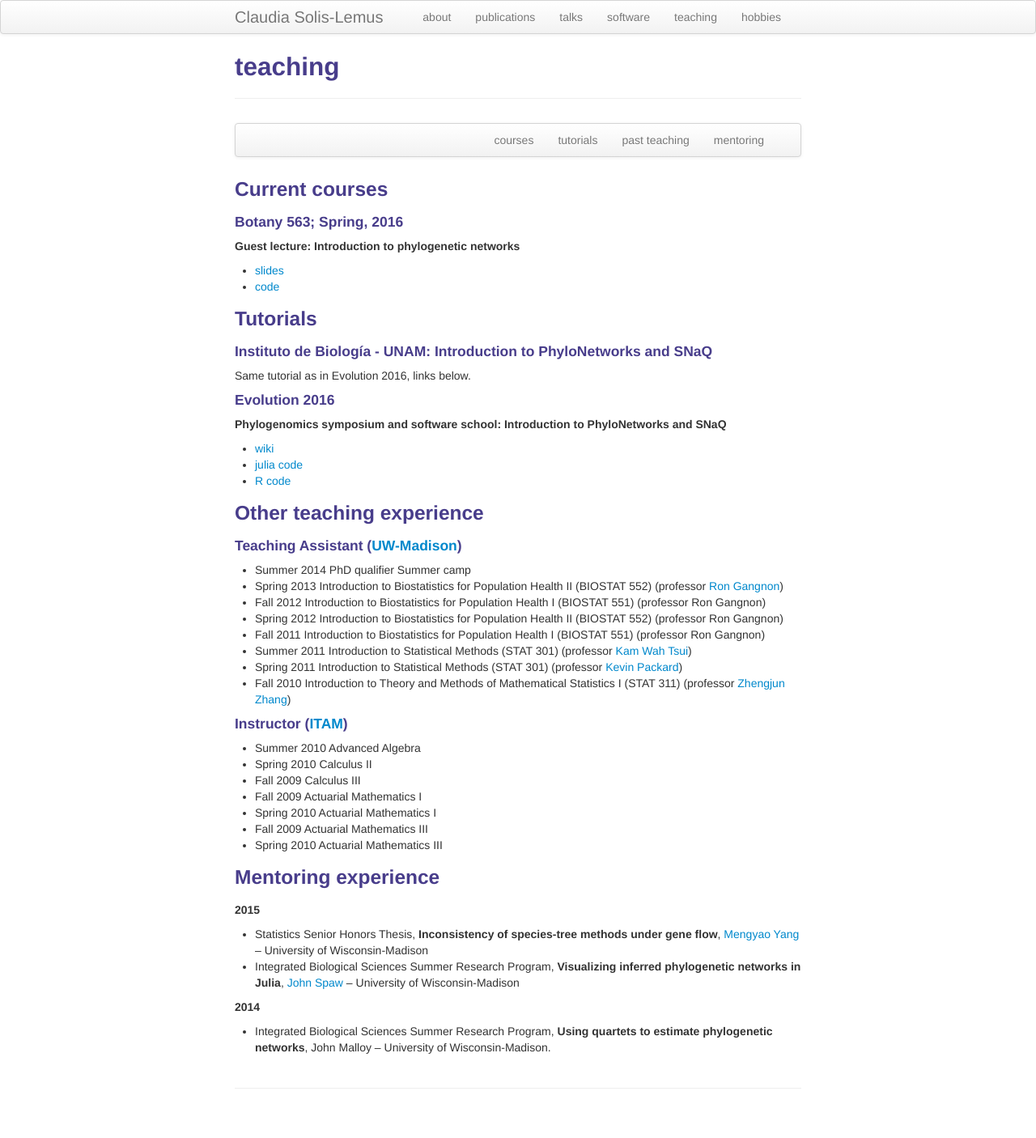
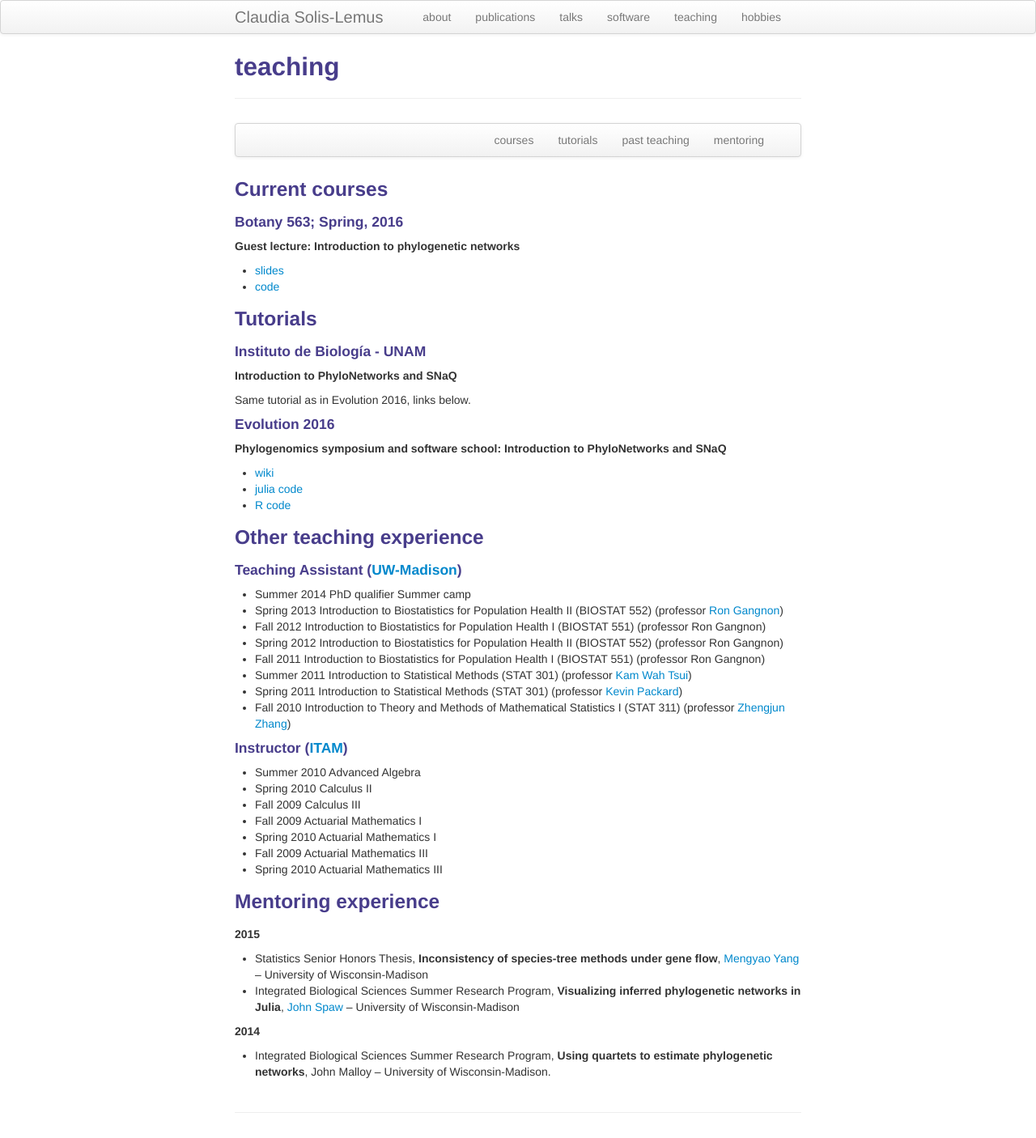
Before and after one commit to crsl4/crsl4.github.io, a Jekyll site: the page built from pages/teaching.md, in a window 1280 px wide. Shown: the whole page at 81% size. Built offline with Jekyll 4.4.1, drawn with Linux system fonts in a browser that asks for light colours; before the commit the page ends 1376 px from its top, so only the background shows below that.

Commit message:
format modification

```diff
--- a/pages/teaching.md
+++ b/pages/teaching.md
@@ -27,7 +27,8 @@ description: Claudia Solis-Lemus' teaching
 
 ### <a name="tutorials"></a>Tutorials
 
-#### Instituto de Biolog&iacute;a - UNAM: Introduction to PhyloNetworks and SNaQ
+#### Instituto de Biolog&iacute;a - UNAM
+##### Introduction to PhyloNetworks and SNaQ
 
 Same tutorial as in Evolution 2016, links below.
 
```
